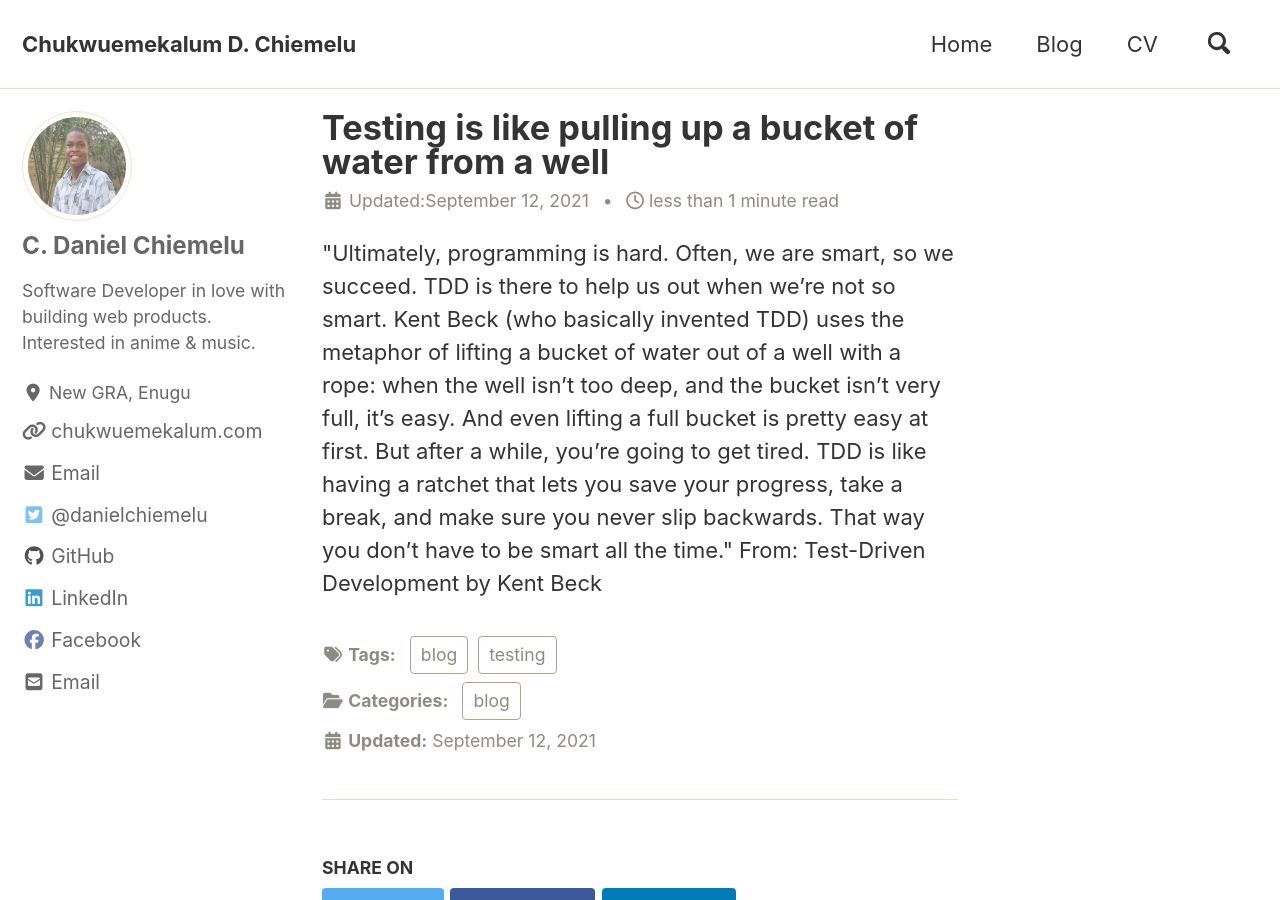
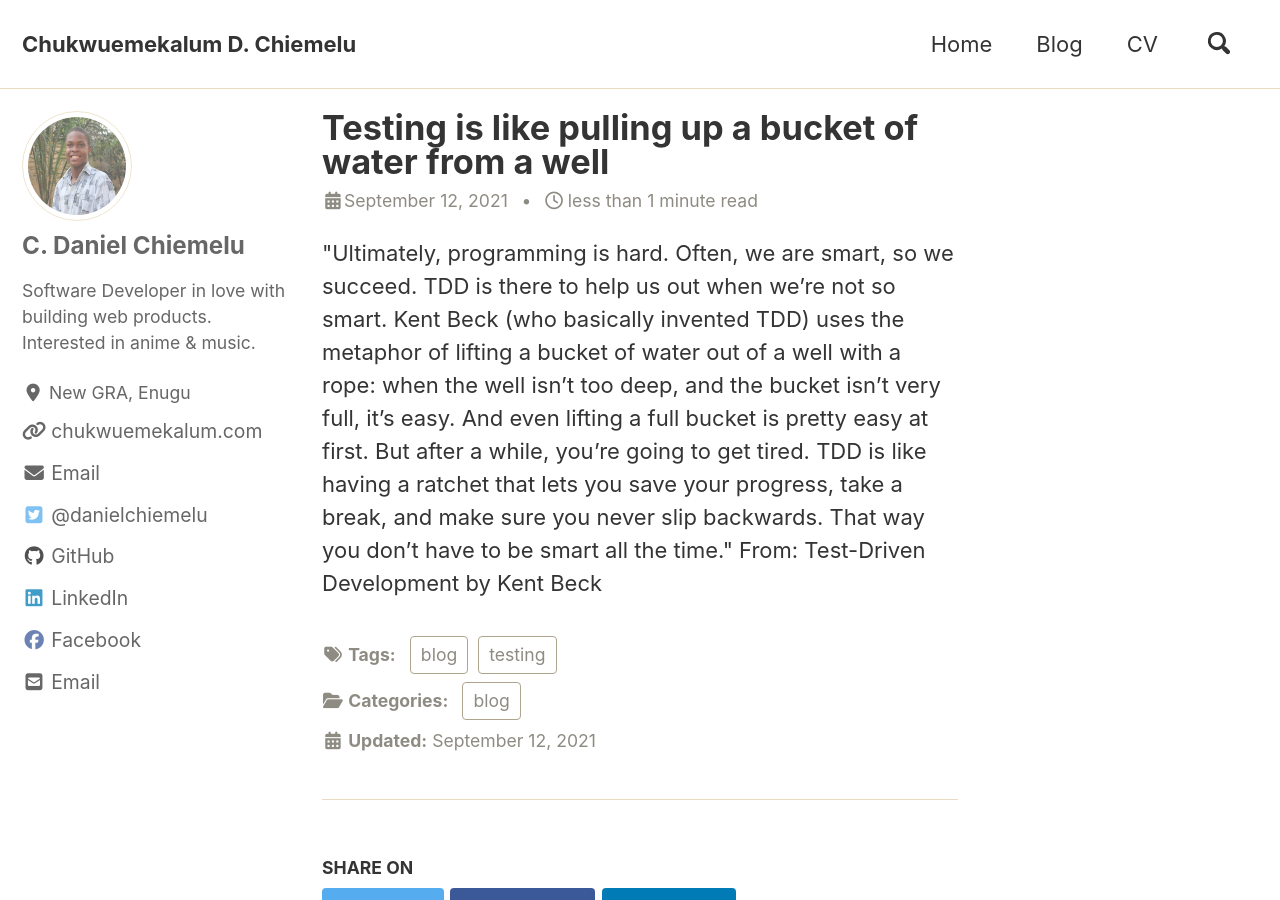
Before and after one commit to Chukwuemekalum/chukwuemekalum.github.io, a Jekyll site: the page built from _posts/2022-07-19-my-second-post.html, in a window 1280 px wide and 900 px high. Built offline with Jekyll 4.4.1, drawn with Linux system fonts in a browser that asks for light colours; cached includes are drawn as plain includes; nearby versions of some CDN libraries; comment, search, counter and statistics services are not loaded.

Commit message:
Working on Date

```diff
--- a/_layouts/single.html
+++ b/_layouts/single.html
@@ -32,7 +32,7 @@
               {% if page.last_modified_at %}
                 <span class="page__meta-date"><i class="fas fa-fw fa-calendar-alt" aria-hidden="true"></i> {{ site.data.ui-text[site.locale].date_label | default: "Updated:" }} <time datetime="{{ page.last_modified_at | date: "%Y-%m-%d" }}">{{ page.last_modified_at | date: "%B %-d, %Y" }}</time></span>
               {% elsif page.date %}
-                <span class="page__meta-date"><i class="fas fa-fw fa-calendar-alt" aria-hidden="true"></i> {{ site.data.ui-text[site.locale].date_label | default: "" }}<time datetime="{{ page.date | date_to_xmlschema }}">{{ page.date | date: "%B %-d, %Y" }}</time></span>
+                <span class="page__meta-date"><i class="fas fa-fw fa-calendar-alt" aria-hidden="true"></i><time datetime="{{ page.date | date_to_xmlschema }}">{{ page.date | date: "%B %-d, %Y" }}</time></span>
               {% endif %}
               {% if page.read_time %}
                 <span class="page__meta-sep"></span>
@@ -67,7 +67,7 @@
         {% if page.last_modified_at %}
           <p class="page__date"><strong><i class="fas fa-fw fa-calendar-alt" aria-hidden="true"></i> {{ site.data.ui-text[site.locale].date_label | default: "Updated:" }}</strong> <time datetime="{{ page.last_modified_at | date: "%Y-%m-%d" }}">{{ page.last_modified_at | date: "%B %-d, %Y" }}</time></p>
         {% elsif page.date %}
-          <p class="page__date"><strong><i class="fas fa-fw fa-calendar-alt" aria-hidden="true"></i> {{ site.data.ui-text[site.locale].date_label | default: "Updated:" }}</strong> <time datetime="{{ page.date | date_to_xmlschema }}">{{ page.date | date: "%B %-d, %Y" }}</time></p>
+          <p class="page__date"><strong><i class="fas fa-fw fa-calendar-alt" aria-hidden="true"></i> {{ site.data.ui-text[site.locale].date_label | default: "Published:" }}</strong> <time datetime="{{ page.date | date_to_xmlschema }}">{{ page.date | date: "%B %-d, %Y" }}</time></p>
         {% endif %}
       </footer>
 
```
